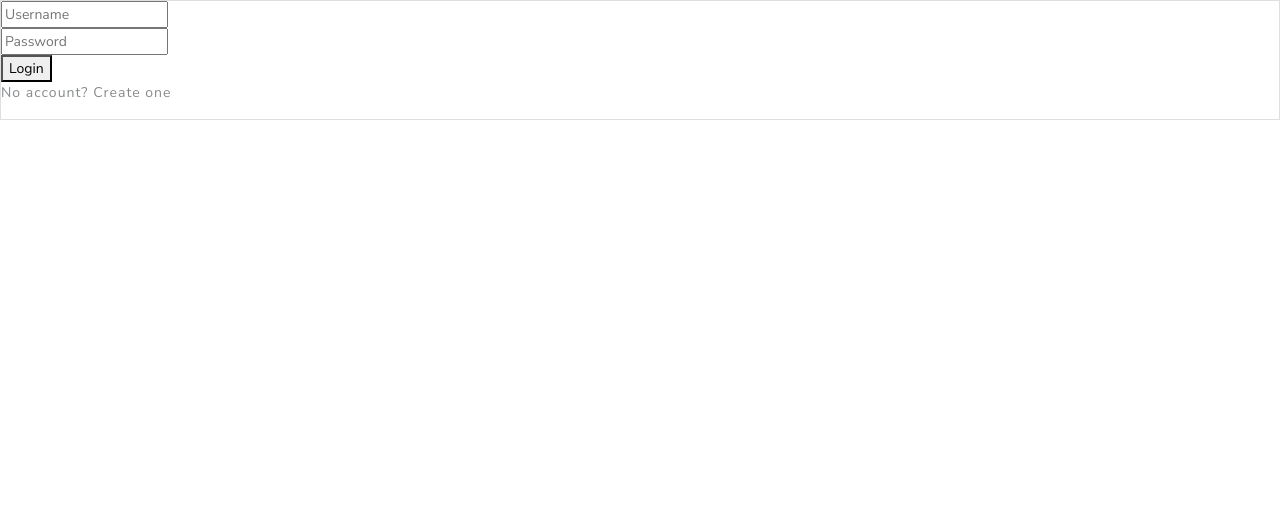
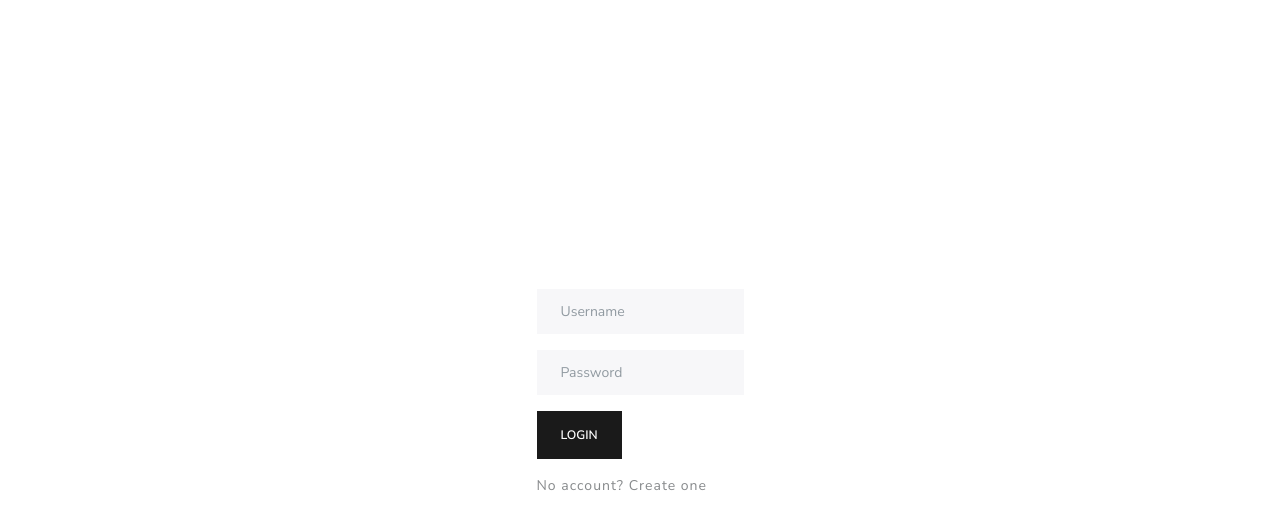
Before and after one commit to usamasubhani/Nevernote, a React (Create React App) app: page / in a window 1280 px wide. Shown: the top 528 px of the page. Built offline with nearby package versions, Linux system fonts and the light colour scheme; what miragejs would draw is missing.

Commit message:
Style Auth component

```diff
--- /dev/null
+++ b/src/features/auth/Auth.css
@@ -0,0 +1,6 @@
+.auth {
+    height: 100vh;
+    display: flex;
+    justify-content: center;
+    align-items: center;
+}
--- a/src/features/auth/Auth.tsx
+++ b/src/features/auth/Auth.tsx
@@ -7,7 +7,7 @@ import { saveToken, setAuthState } from './authSlice';
 import { setUser } from './userSlice';
 import { AuthResponse } from '../../services/mirage/routes/user';
 import { useAppDispatch } from '../../store';
-
+import './Auth.css'
 const schema = Yup.object().shape({
   username: Yup.string()
     .required('What? No username?')
@@ -47,18 +47,18 @@ const Auth: FC = () => {
   };
 
   return (
-    <div className="auth">
-      <div className="card">
-        <form onSubmit={handleSubmit(submitForm)}>
-          <div className="inputWrapper">
-            <input ref={register} name="username" placeholder="Username" />
+    <div className="auth container">
+      <form onSubmit={handleSubmit(submitForm)}>
+          <div className="inputWrapper pb-3">
+            <input className="form-control" ref={register} name="username" placeholder="Username" />
             {errors && errors.username && (
               <p className="error">{errors.username.message}</p>
             )}
           </div>
 
-          <div className="inputWrapper">
+          <div className="inputWrapper pb-3">
             <input
+              className="form-control"
               ref={register}
               name="password"
               type="password"
@@ -70,11 +70,12 @@ const Auth: FC = () => {
           </div>
 
           {!isLogin && (
-            <div className="inputWrapper">
+            <div className="inputWrapper pb-3">
               <input
+                className="form-control"
                 ref={register}
                 name="email"
-                placeholder="Email (optional)"
+                placeholder="Email"
               />
               {errors && errors.email && (
                 <p className="error">{errors.email.message}</p>
@@ -82,8 +83,8 @@ const Auth: FC = () => {
             </div>
           )}
 
-          <div className="inputWrapper">
-            <button type="submit" disabled={loading}>
+          <div className="inputWrapper pb-3">
+            <button className="btn btn-primary" type="submit" disabled={loading}>
               {isLogin ? 'Login' : 'Create account'}
             </button>
           </div>
@@ -95,7 +96,6 @@ const Auth: FC = () => {
             {isLogin ? 'No account? Create one' : 'Already have an account?'}
           </p>
         </form>
-      </div>
     </div>
   );
 };
```
